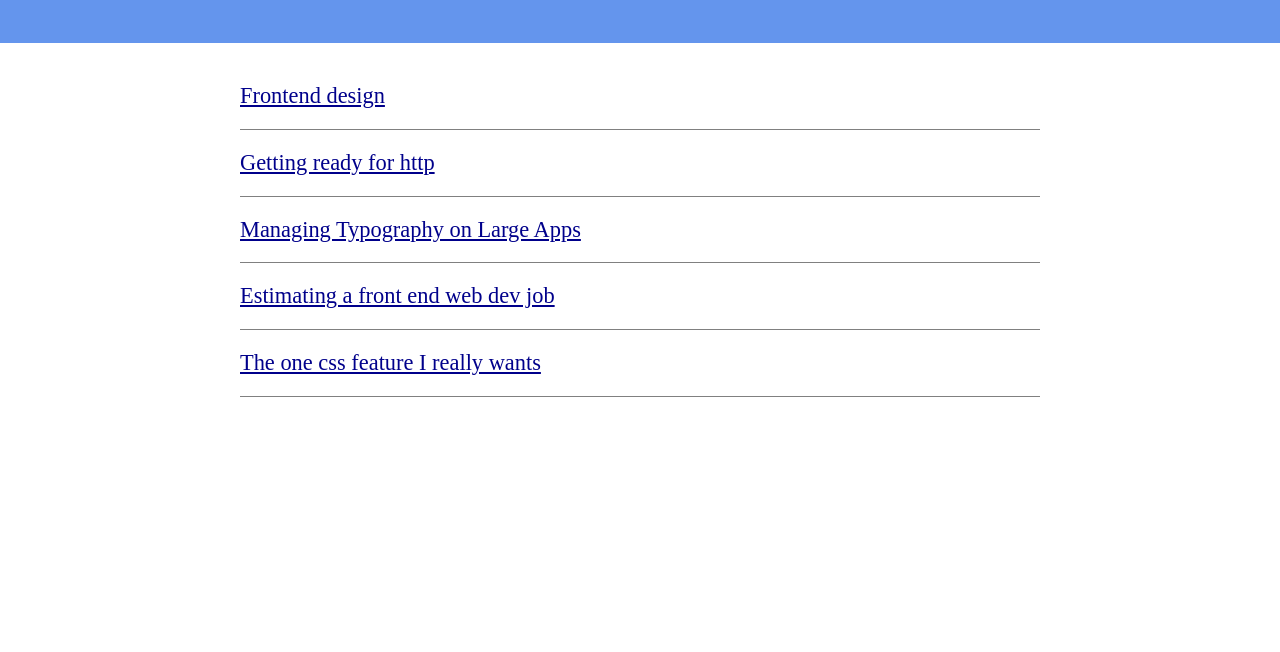
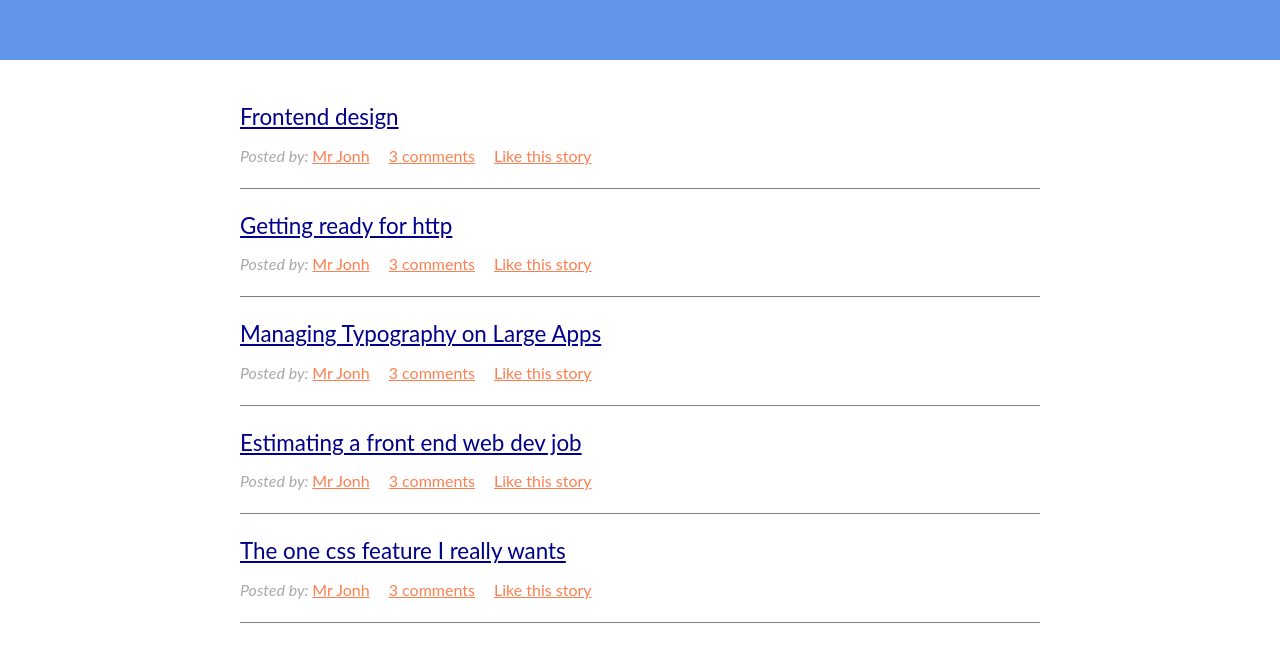
Before and after one commit to alis386/FrontEndNewsScreencast, a plain HTML site: page index.html in a window 1280 px wide. Shown: the part 148-800 px from the top of the page. Drawn offline with Linux system fonts and the light colour scheme.

Commit message:
adding fonts, colors and new links

```diff
--- a/index.html
+++ b/index.html
@@ -3,8 +3,11 @@
     <head>
         <title>Front-end news</title>
         <meta charset="utf-8" />
+        <link rel="stylesheet" href="https://fonts.googleapis.com/css?family=Open+Sans:400,700&amp;subset=latin-ext">
+        <link rel="stylesheet" href="https://fonts.googleapis.com/css?family=Open+Sans:400,400i,700" >
         <link rel="stylesheet" href="normalize.css" />
         <link rel="stylesheet" href="main.css" />
+
     </head>
     <body>
         <header class="hero">
@@ -17,18 +20,78 @@
                 <ol class="news">
                     <li class="news-item">
                         <a class="news-link" href="#">Frontend design</a>
+                        <ul class="news-meta">
+                            <li class="news-meta-item">
+                                <em>Posted by: </em>
+                                <a href="#">Mr Jonh</a>
+                            </li>
+                             <li class="news-meta-item">
+                                 <a href="#">3 comments</a>
+                            </li>
+                             <li class="news-meta-item">
+                                 <a href="#">Like this story</a>
+                            </li>
+                        </ul>
                     </li>
                     <li class="news-item">
                         <a class="news-link" href="#">Getting ready for http</a>
+                        <ul class="news-meta">
+                            <li class="news-meta-item">
+                                <em>Posted by: </em>
+                                <a href="#">Mr Jonh</a>
+                            </li>
+                             <li class="news-meta-item">
+                                 <a href="#">3 comments</a>
+                            </li>
+                             <li class="news-meta-item">
+                                 <a href="#">Like this story</a>
+                            </li>
+                        </ul>
                     </li>
                     <li class="news-item">
                         <a class="news-link" href="#">Managing Typography on Large Apps</a>
+                        <ul class="news-meta">
+                            <li class="news-meta-item">
+                                <em>Posted by: </em>
+                                <a href="#">Mr Jonh</a>
+                            </li>
+                             <li class="news-meta-item">
+                                 <a href="#">3 comments</a>
+                            </li>
+                             <li class="news-meta-item">
+                                 <a href="#">Like this story</a>
+                            </li>
+                        </ul>
                     </li>
                     <li class="news-item">
                         <a class="news-link" href="#">Estimating a front end web dev job</a>
+                        <ul class="news-meta">
+                            <li class="news-meta-item">
+                                <em>Posted by: </em>
+                                <a href="#">Mr Jonh</a>
+                            </li>
+                             <li class="news-meta-item">
+                                 <a href="#">3 comments</a>
+                            </li>
+                             <li class="news-meta-item">
+                                 <a href="#">Like this story</a>
+                            </li>
+                        </ul>
                     </li>
                      <li class="news-item">
                         <a class="news-link" href="#">The one css feature I really wants</a>
+                         <ul class="news-meta">
+                            <li class="news-meta-item">
+                                <em>Posted by: </em>
+                                <a href="#">Mr Jonh</a>
+                            </li>
+                             <li class="news-meta-item">
+                                 <a href="#">3 comments</a>
+                            </li>
+                             <li class="news-meta-item">
+                                 <a href="#">Like this story</a>
+                            </li>
+                        </ul>
                     </li>
                 </ol>
             </div>
--- a/main.css
+++ b/main.css
@@ -1,9 +1,28 @@
-ol {
+body {
+    color: darkgray;
+    font-family: 'Lato', sans-serif;
+    font-size: 16px;
+    line-height: 1.5;
+}
+
+ol, ul {
     margin: 0;
     padding: 0;
     list-style-type: none;
 }
 
+a {
+    color:coral;
+}
+    a:active{
+        color: green;
+    }
+    a:hover{
+        color: skyblue;
+    }
+    a:focus{
+        color: blueviolet;
+    }
 
 .hero {
     background-color: cornflowerblue;
@@ -29,8 +48,17 @@ ol {
 .news-link {
     color: darkblue;
     font-size: 1.4em;
+    margin-bottom: 10px;
+    display: block;
 
 }
+
+.news-meta-item {
+    display: inline;
+    margin-right: 15px;
+
+}
+
 
 .content {
     max-width: 800px;
```
